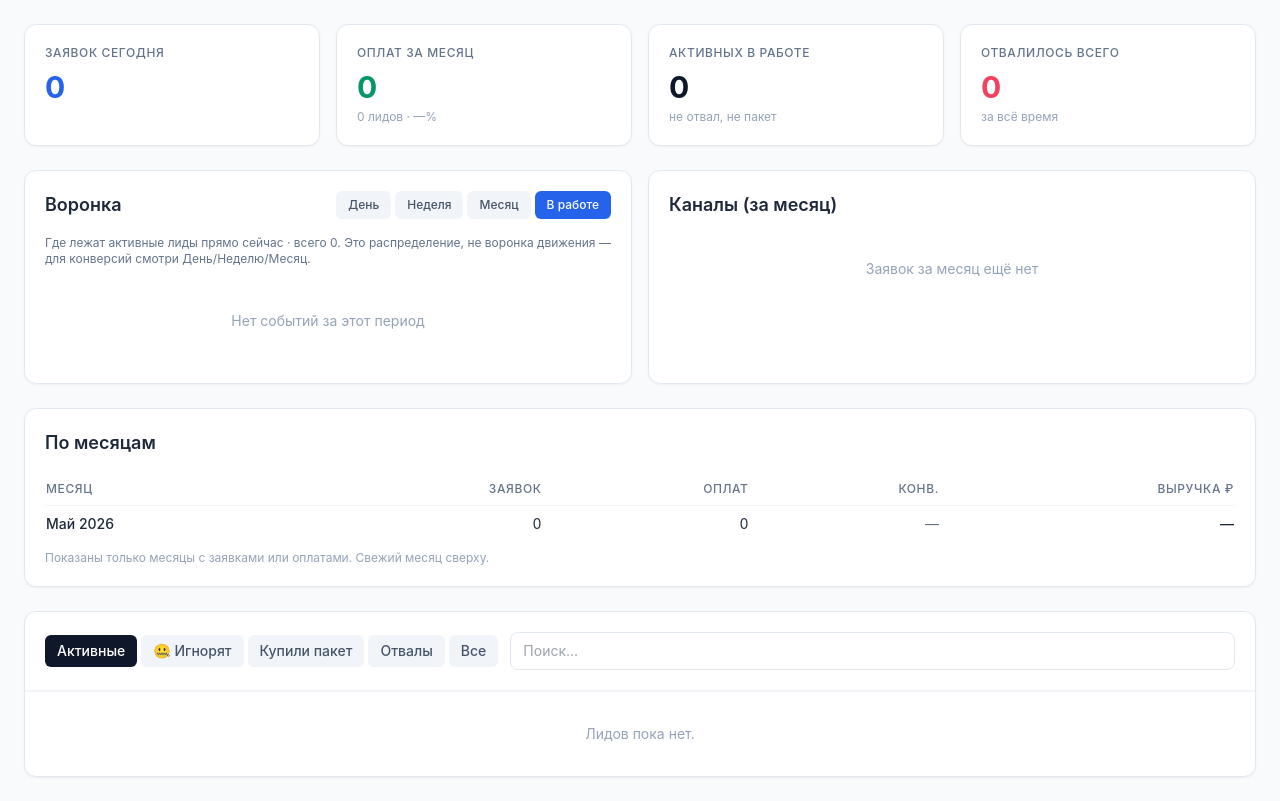
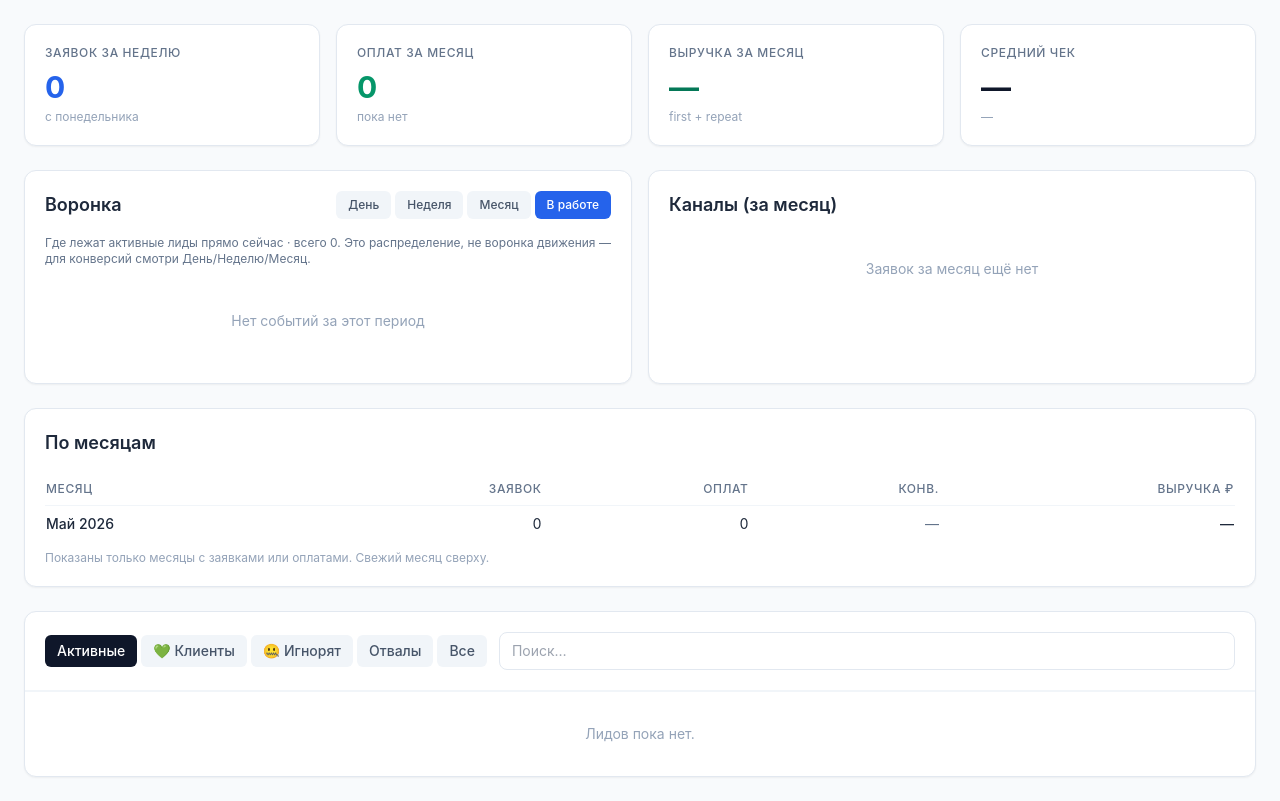
Before and after one commit to vladislavsharlovskiy-ops/bot-metrics, a Flask app: page / in a window 1280 px wide. Shown: the part 82-883 px from the top of the page. Run offline with Flask 3, Linux system fonts and the light colour scheme; data that the repository does not hold is empty; parts of the project's set-up code (start-up, migrations or seed data) failed here and were passed over; some libraries are stand-ins or nearby versions.

Commit message:
Перекройка дашборда: новые KPI + воронка как воронка
Шапка
- Заявок за неделю / Оплат за месяц / Выручка / Средний чек
- Убраны «Заявок сегодня», «Активных в работе», «Отвалилось всего»
- Выручка и средний чек считаются по реальным Payment
  (only first + repeat, без unclassified/ignored)

Воронка
- Убран горизонтальный bar chart, теперь центрированные блоки CSS
  с шириной пропорциональной количеству — визуально как воронка
- Цвета от голубого к зелёному, пустые этапы — серые контурные
- На периодах подпись = % от верха; в tooltip = % от прошлого
- На снапшоте подпись = доля от всех активных

Активные ≠ оплатившие
- ACTIVE_CODES сжат до lead_new..agreed (до оплаты)
- Добавлен CLIENT_CODES = paid + consulted + package_bought
- Новый фильтр «💚 Клиенты» вместо «Купили пакет»
- После оплаты лид автоматически уходит из «Активных» в «Клиенты»

Co-Authored-By: Claude Opus 4.7 (1M context) <noreply@anthropic.com>

```diff
--- a/stages.py
+++ b/stages.py
@@ -35,7 +35,10 @@ IGNORING_STAGE = Stage(IGNORING, "Игнорит", "Игнор")
 
 BY_CODE: dict[str, Stage] = {s.code: s for s in [*FUNNEL, LOST_STAGE, IGNORING_STAGE]}
 
-ACTIVE_CODES = {LEAD_NEW, QUALIFIED, BREAKDOWN_SENT, AGREED, PAID, CONSULTED}
+# Активные = лиды, которые ещё не оплатили. После оплаты лид становится клиентом.
+ACTIVE_CODES = {LEAD_NEW, QUALIFIED, BREAKDOWN_SENT, AGREED}
+# Клиенты = тот, кто уже оплатил (хоть консультацию, хоть пакет).
+CLIENT_CODES = {PAID, CONSULTED, PACKAGE_BOUGHT}
 IGNORING_CODES = {IGNORING}
 
 
--- a/templates/dashboard.html
+++ b/templates/dashboard.html
@@ -144,8 +167,8 @@
     <div class="p-3 sm:p-5 border-b border-slate-100 flex flex-col sm:flex-row sm:items-center sm:justify-between gap-3">
       <div class="flex gap-1 text-sm overflow-x-auto -mx-3 px-3 sm:mx-0 sm:px-0">
         <button @click="setStatus('active')"   :class="leadFilter==='active'   ? 'bg-slate-900 text-white' : 'bg-slate-100 text-slate-600'" class="px-3 py-1.5 rounded-md font-medium whitespace-nowrap">Активные</button>
+        <button @click="setStatus('clients')"  :class="leadFilter==='clients'  ? 'bg-slate-900 text-white' : 'bg-slate-100 text-slate-600'" class="px-3 py-1.5 rounded-md font-medium whitespace-nowrap">💚 Клиенты</button>
         <button @click="setStatus('ignoring')" :class="leadFilter==='ignoring' ? 'bg-slate-900 text-white' : 'bg-slate-100 text-slate-600'" class="px-3 py-1.5 rounded-md font-medium whitespace-nowrap">🤐 Игнорят</button>
-        <button @click="setStatus('won')"      :class="leadFilter==='won'      ? 'bg-slate-900 text-white' : 'bg-slate-100 text-slate-600'" class="px-3 py-1.5 rounded-md font-medium whitespace-nowrap">Купили пакет</button>
         <button @click="setStatus('lost')"     :class="leadFilter==='lost'     ? 'bg-slate-900 text-white' : 'bg-slate-100 text-slate-600'" class="px-3 py-1.5 rounded-md font-medium whitespace-nowrap">Отвалы</button>
         <button @click="setStatus('all')"      :class="leadFilter==='all'      ? 'bg-slate-900 text-white' : 'bg-slate-100 text-slate-600'" class="px-3 py-1.5 rounded-md font-medium whitespace-nowrap">Все</button>
       </div>
@@ -310,7 +333,6 @@ function dash() {
     sources: [],
     newLeadOpen: false,
     newLead: { source: '', name: '', username: '', request: '' },
-    funnelChart: null,
     channelsChart: null,
 
     get todayLabel() {
@@ -337,15 +359,19 @@ function dash() {
 
     get summaryCards() {
       if (!this.summary) return [];
-      const todayLeads = this.summary.today.lead_new || 0;
-      const monthLeads = this.summary.month.lead_new || 0;
-      const monthPaid = (this.summary.month.paid || 0) + (this.summary.month.consulted || 0) + (this.summary.month.package_bought || 0);
-      const conv = monthLeads ? (monthPaid * 100 / monthLeads).toFixed(0) : '—';
+      const weekLeads = this.summary.week.lead_new || 0;
+      const monthPayments = this.summary.month_payments || 0;
+      const monthRevenue = this.summary.month_revenue || 0;
+      const avgCheck = this.summary.month_avg_check || 0;
       return [
-        { label: 'Заявок сегодня', value: todayLeads, hint: '', color: 'text-blue-600' },
-        { label: 'Оплат за месяц', value: monthPaid, hint: monthLeads + ' лидов · ' + conv + '%', color: 'text-emerald-600' },
-        { label: 'Активных в работе', value: this.summary.total_active, hint: 'не отвал, не пакет', color: 'text-slate-900' },
-        { label: 'Отвалилось всего', value: this.summary.total_lost, hint: 'за всё время', color: 'text-rose-500' },
+        { label: 'Заявок за неделю', value: weekLeads,
+          hint: 'с понедельника', color: 'text-blue-600' },
+        { label: 'Оплат за месяц', value: monthPayments,
+          hint: monthPayments ? 'клиентов: ' + this.summary.total_clients : 'пока нет', color: 'text-emerald-600' },
+        { label: 'Выручка за месяц', value: this.formatMoney(monthRevenue),
+          hint: 'first + repeat', color: 'text-emerald-700' },
+        { label: 'Средний чек', value: this.formatMoney(avgCheck),
+          hint: monthPayments ? 'за ' + monthPayments + ' оплат' : '—', color: 'text-slate-900' },
       ];
     },
 
@@ -402,7 +428,6 @@ function dash() {
         this.funnel = { stages: d.stages, lost: 0 };
         this.periodData = d;
       }
-      this.$nextTick(() => this.renderFunnelChart());
     },
 
     setPeriod(p) {
@@ -415,62 +440,52 @@ function dash() {
       this.loadLeads();
     },
 
-    renderFunnelChart() {
-      const ctx = document.getElementById('funnelChart');
-      if (!ctx) return;
-      const stages = this.funnel.stages;
-      const data = stages.map(s => s.count);
-      const isSnapshot = this.period === 'now';
+    get funnelView() {
+      // Реактивная воронка из CSS-блоков. Каждая строка — этап, ширина = % от верха.
+      // Цвета — от голубого до зелёного, повторяет градацию этапов.
+      const colors = ['#60a5fa', '#3b82f6', '#fbbf24', '#f59e0b', '#34d399', '#10b981', '#059669'];
+      const stages = this.funnel.stages || [];
+      const data = stages.map(s => s.count || 0);
       const top = data[0] || 0;
       const totalActive = data.reduce((a, b) => a + b, 0);
-      // На снапшоте показываем долю от всех активных, на периодах — конверсию от верха воронки
-      const labels = stages.map((s, i) => {
+      const isSnapshot = this.period === 'now';
+      const minWidth = 22; // даже пустые этапы видны контуром
+      return stages.map((s, i) => {
+        const count = data[i];
+        let width, label, tooltip;
         if (isSnapshot) {
-          if (totalActive === 0) return s.short;
-          const pct = Math.round(data[i] / totalActive * 100);
-          return s.short + ' · ' + pct + '%';
+          // Снапшот — доля от всех активных
+          const pct = totalActive > 0 ? Math.round(count / totalActive * 100) : 0;
+          // Ширина пропорциональна количеству, но минимум видим
+          const maxCount = Math.max(...data, 1);
+          width = Math.max(minWidth, Math.round(count / maxCount * 100));
+          label = totalActive > 0 ? pct + '%' : '';
+          tooltip = count + ' лидов сейчас на этапе «' + s.title + '»' +
+                    (totalActive > 0 ? ' (' + pct + '% от всех активных)' : '');
+        } else {
+          // Период — конверсия от верха воронки
+          const pct = top > 0 ? Math.round(count / top * 100) : 0;
+          width = top > 0 ? Math.max(minWidth, pct) : minWidth;
+          if (i === 0) {
+            label = '100%';
+            tooltip = count + ' заявок за период';
+          } else {
+            const prev = data[i - 1];
+            const prevPct = prev > 0 ? Math.round(count / prev * 100) : 0;
+            label = pct + '%';
+            tooltip = count + ' · ' + pct + '% от верха · ' + prevPct + '% от прошлого';
+          }
         }
-        if (i === 0 || top === 0) return s.short;
-        const pct = Math.round(data[i] / top * 100);
-        return s.short + ' · ' + pct + '%';
-      });
-      const colors = ['#93c5fd', '#60a5fa', '#fcd34d', '#fbbf24', '#86efac', '#4ade80', '#16a34a'];
-      if (this.funnelChart) this.funnelChart.destroy();
-      this.funnelChart = new Chart(ctx, {
-        type: 'bar',
-        data: { labels, datasets: [{ data, backgroundColor: colors, borderRadius: 6 }] },
-        options: {
-          indexAxis: 'y',
-          responsive: true,
-          maintainAspectRatio: false,
-          animation: false,
-          plugins: {
-            legend: { display: false },
-            tooltip: {
-              callbacks: {
-                label: (item) => {
-                  const i = item.dataIndex;
-                  const count = data[i];
-                  const lines = [count + ' шт.'];
-                  if (isSnapshot) {
-                    if (totalActive > 0) {
-                      lines.push('Доля активных: ' + Math.round(count / totalActive * 100) + '%');
-                    }
-                  } else {
-                    if (top > 0) {
-                      lines.push('От верха: ' + Math.round(count / top * 100) + '%');
-                    }
-                    if (i > 0 && data[i - 1] > 0) {
-                      lines.push('От прошлого этапа: ' + Math.round(count / data[i - 1] * 100) + '%');
-                    }
-                  }
-                  return lines;
-                }
-              }
-            }
-          },
-          scales: { x: { ticks: { precision: 0 } } },
-        }
+        return {
+          code: s.code,
+          short: s.short,
+          title: s.title,
+          count,
+          width,
+          label,
+          color: count === 0 ? '#f1f5f9' : colors[i % colors.length],
+          tooltip,
+        };
       });
     },
 
```
Also changed, not shown: other parts of templates/dashboard.html (+25 -2 lines), web.py (+27 -4 lines).
